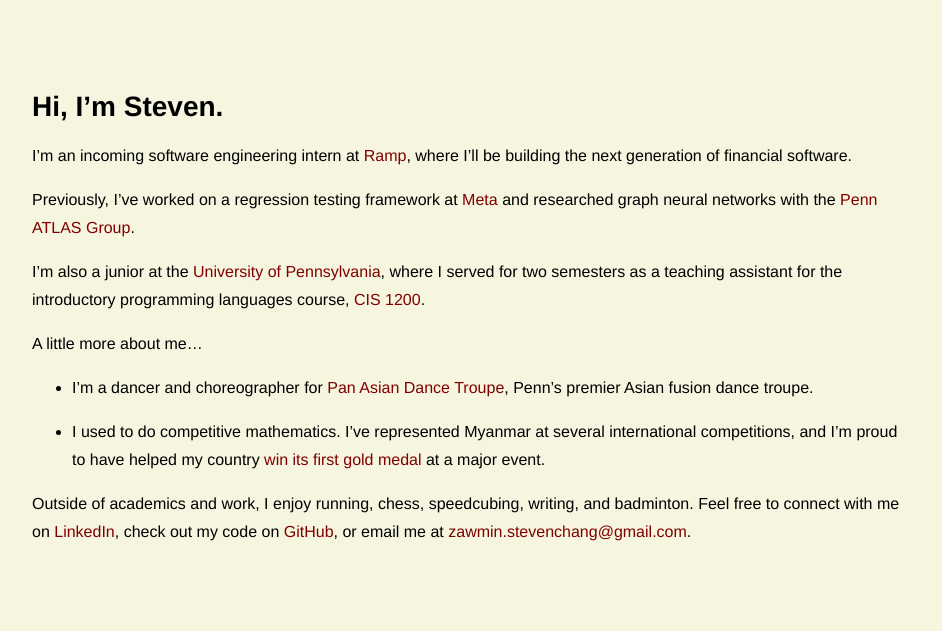
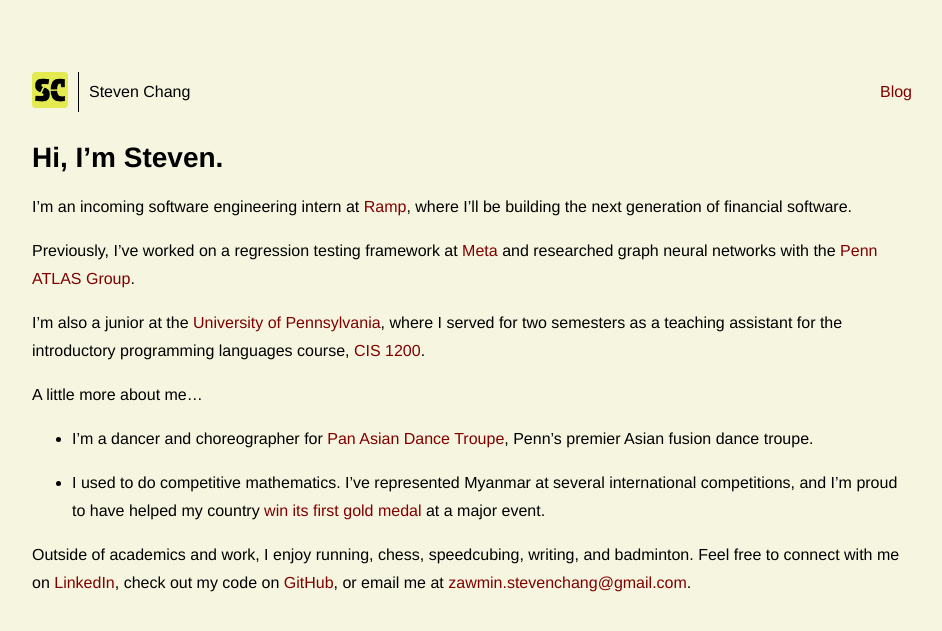
Before and after one commit to zminsc/zminsc.github.io, a Jekyll site: the page built from index.md, in a window 1280 px wide. Shown: the top 631 px of the page, without its empty margins (168-1110 px from the left). Built offline with Jekyll 4.4.1, drawn with Linux system fonts in a browser that asks for light colours.

```diff
--- /dev/null
+++ b/_layouts/home.html
@@ -0,0 +1,15 @@
+---
+layout: default
+---
+<nav>
+    <div>
+        <a href="/">
+            <img src="{{ site.baseurl }}/favicon.png" alt="Steven Chang's Logo" height="36">
+        </a>
+        <span class="separator"></span>
+        <a href="/" class="name-link">Steven Chang</a>
+    </div>
+    <a href="/blog">Blog</a>
+</nav>
+
+{{ content }}
--- a/_sass/default.scss
+++ b/_sass/default.scss
@@ -19,6 +19,29 @@ h1 {
     font-weight: bold;
 }
 
+nav {
+    display: flex;
+    justify-content: space-between;
+    align-items: center;
+    margin-bottom: 30px;
+}
+
+nav div {
+    display: flex;
+    align-items: center;
+}
+
+.separator {
+    margin: 0 10px;
+    color: #000;
+    align-self: stretch;
+    border-left: 1px solid #000;
+}
+
+.name-link {
+    color: #000;
+}
+
 a {
     text-decoration: none;
     color: maroon;
```
Also changed, not shown: _layouts/blog.html (added, +14 -0 lines), blog.md (added, +8 -0 lines), index.md (+1 -0 lines), favicon.png (added).
